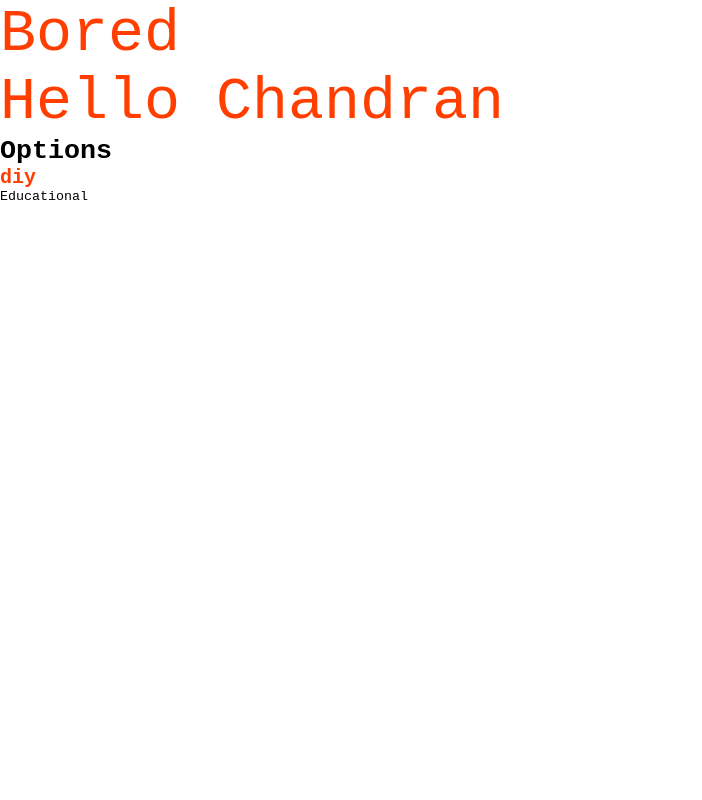
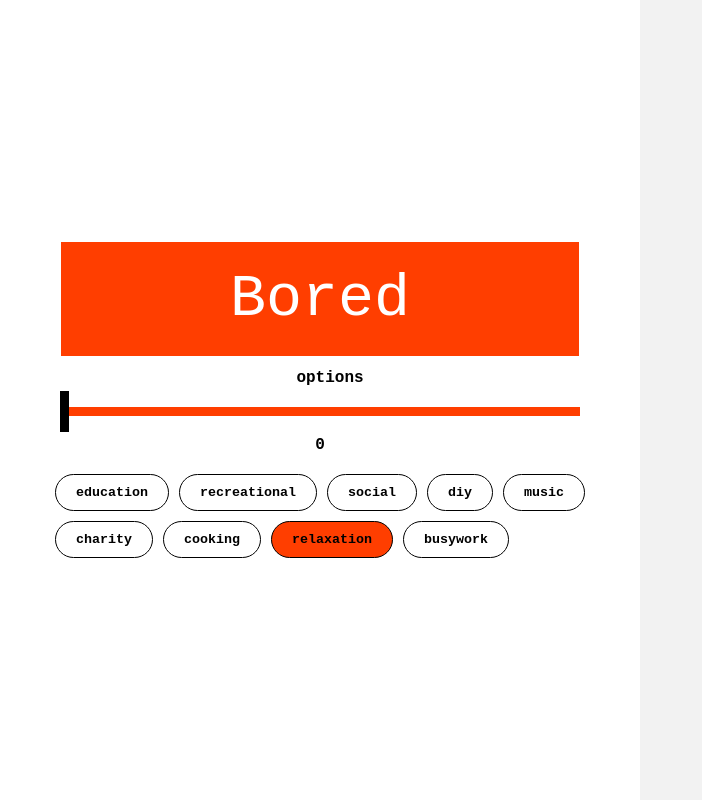
Before and after one commit to g-chandran/bored-app, a Svelte app: page / in a window 1280 px wide. Shown: the whole page, without its empty margins (0-702 px from the left). Built offline with nearby package versions, Linux system fonts and the light colour scheme.

Commit message:
Completed InputSection Statically

```diff
--- a/public/global.css
+++ b/public/global.css
@@ -9,6 +9,7 @@ body {
   --orange: #ff3e00;
   --black: #000;
   --white: #fff;
+  --background-color: #f2f2f2;
 
   --big-font: 45pt;
   --med-font: 20pt;
--- a/src/App.svelte
+++ b/src/App.svelte
@@ -1,35 +1,33 @@
 <script>
-  let name = "chandran";
+  import InputSection from "./components/inputSection/InputSection.svelte";
 </script>
 
-<div>
-  <p>Bored</p>
-  <p>Hello {name}</p>
-  <h1>Options</h1>
-  <h2>diy</h2>
-  <h3>Educational</h3>
-</div>
+<main>
+  <section class="input-section">
+    <div>
+      <InputSection />
+    </div>
+  </section>
+  <section class="result-section">
+    <div />
+  </section>
+</main>
 
 <style>
-  p {
-    color: var(--orange);
-    text-transform: capitalize;
-    font-size: var(--big-font);
-    font-weight: 500;
+  main {
+    display: flex;
+    flex-direction: row;
   }
 
-  h1 {
-    color: var(--black);
-    font-size: var(--med-font);
+  .input-section {
+    background: var(--white);
+    height: 100vh;
+    width: 50vw;
   }
 
-  h2 {
-    color: var(--orange);
-    font-size: var(--small-font);
-  }
-
-  h3 {
-    font-size: var(--tiny-font);
-    font-weight: normal;
+  .result-section {
+    background: var(--background-color);
+    height: 100vh;
+    width: 50vw;
   }
 </style>
--- /dev/null
+++ b/src/components/inputSection/Bean.svelte
@@ -0,0 +1,31 @@
+<script>
+  export let type = "education";
+  export let status = false;
+  function setSelection() {
+    console.log(type);
+  }
+</script>
+
+<div class={status ? "selected" : ""} on:click={setSelection}>
+  <p>{type}</p>
+</div>
+
+<style>
+  div {
+    padding: 10px 20px;
+    border: 1px solid var(--black);
+    background-color: var(--white);
+    border-radius: 50px;
+    width: fit-content;
+    cursor: pointer;
+  }
+
+  .selected {
+    background-color: var(--orange);
+  }
+
+  p {
+    font-size: var(--tiny-font);
+    font-weight: bold;
+  }
+</style>
--- /dev/null
+++ b/src/components/inputSection/BeanContainer.svelte
@@ -0,0 +1,31 @@
+<script>
+  import Bean from "./Bean.svelte";
+
+  const typeBeans = [
+    { status: false, type: "education" },
+    { status: false, type: "recreational" },
+    { status: false, type: "social" },
+    { status: false, type: "diy" },
+    { status: false, type: "music" },
+    { status: false, type: "charity" },
+    { status: false, type: "cooking" },
+    { status: true, type: "relaxation" },
+    { status: false, type: "busywork" },
+  ];
+</script>
+
+<div class="type-bean-container">
+  {#each typeBeans as typeBean}
+    <Bean {...typeBean} />
+  {/each}
+</div>
+
+<style>
+  div {
+    display: flex;
+    flex-wrap: wrap;
+    width: 530px;
+    row-gap: 10px;
+    column-gap: 10px;
+  }
+</style>
--- /dev/null
+++ b/src/components/inputSection/BoredButton.svelte
@@ -0,0 +1,13 @@
+<button>Bored</button>
+
+<style>
+  button {
+    text-transform: capitalize;
+    color: var(--white);
+    background-color: var(--orange);
+    border: none;
+    padding: 23px 169px;
+    font-size: var(--big-font);
+    cursor: pointer;
+  }
+</style>
--- /dev/null
+++ b/src/components/inputSection/InputSection.svelte
@@ -0,0 +1,29 @@
+<script>
+  import BoredButton from "./BoredButton.svelte";
+  import Slider from "./Slider.svelte";
+  import BeanContainer from "./BeanContainer.svelte";
+</script>
+
+<div>
+  <BoredButton />
+  <p>options</p>
+  <Slider />
+  <BeanContainer />
+</div>
+
+<style>
+  div {
+    display: flex;
+    flex-direction: column;
+    align-items: center;
+    justify-content: center;
+    height: 100vh;
+  }
+
+  p {
+    font-size: var(--mid-font);
+    font-weight: bold;
+    margin: 13px 0px 0px 20px;
+    cursor: pointer;
+  }
+</style>
--- /dev/null
+++ b/src/components/inputSection/Slider.svelte
@@ -0,0 +1,40 @@
+<script>
+  let value = 0;
+</script>
+
+<div>
+  <input bind:value type="range" min="0" max="100" />
+  <p>{value}</p>
+</div>
+
+<style>
+  div {
+    margin: 20px 0px;
+    display: flex;
+    flex-direction: column;
+    align-items: center;
+  }
+
+  input {
+    -webkit-appearance: none;
+    width: 520px;
+    height: 9px;
+    border: none;
+    border-radius: 0%;
+    background-color: var(--orange);
+    cursor: pointer;
+  }
+
+  input::-webkit-slider-thumb {
+    -webkit-appearance: none;
+    height: 41px;
+    width: 9px;
+    background-color: var(--black);
+  }
+
+  p {
+    margin-top: 20px;
+    font-size: var(--mid-font);
+    font-weight: bold;
+  }
+</style>
```
